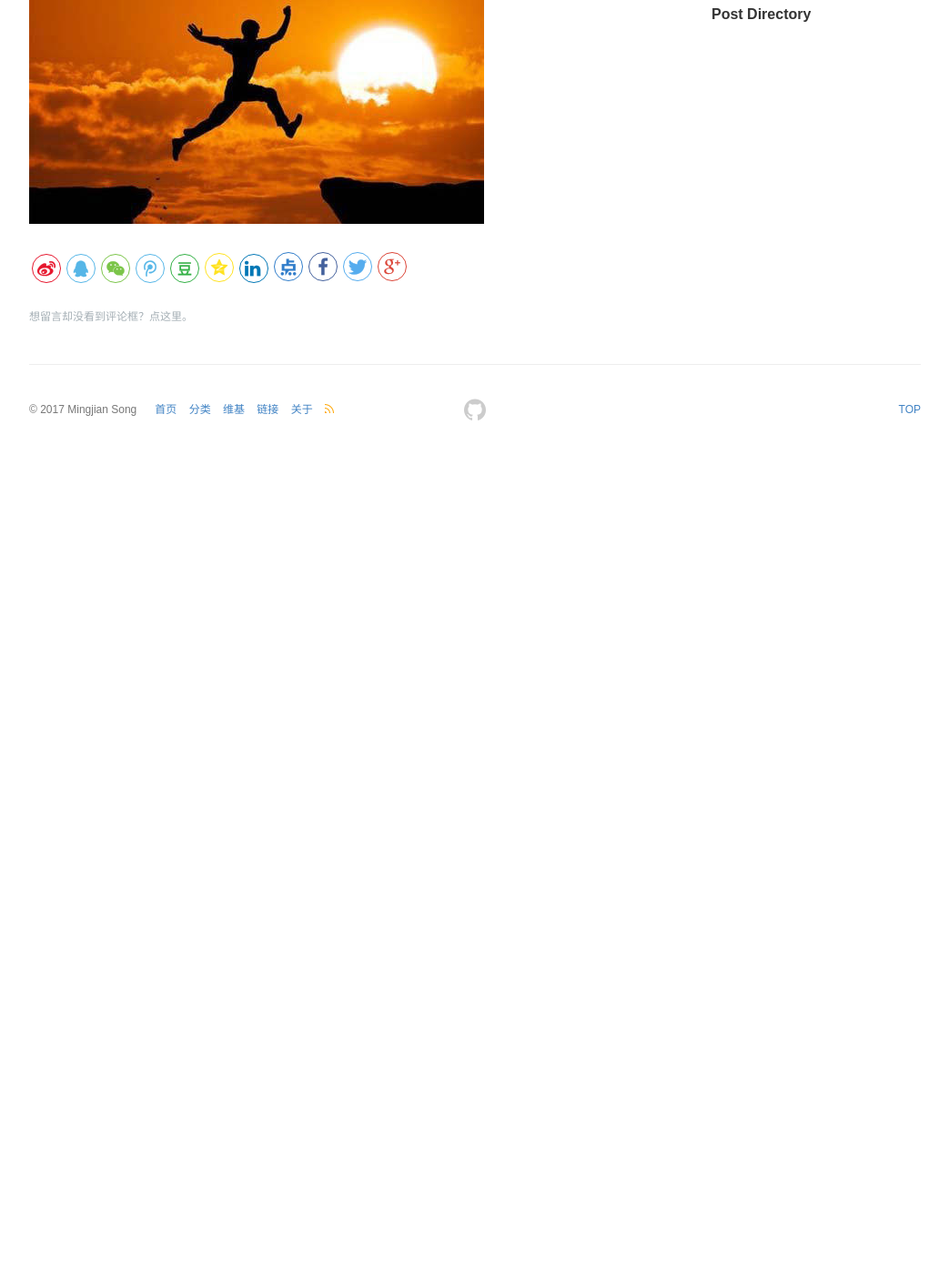
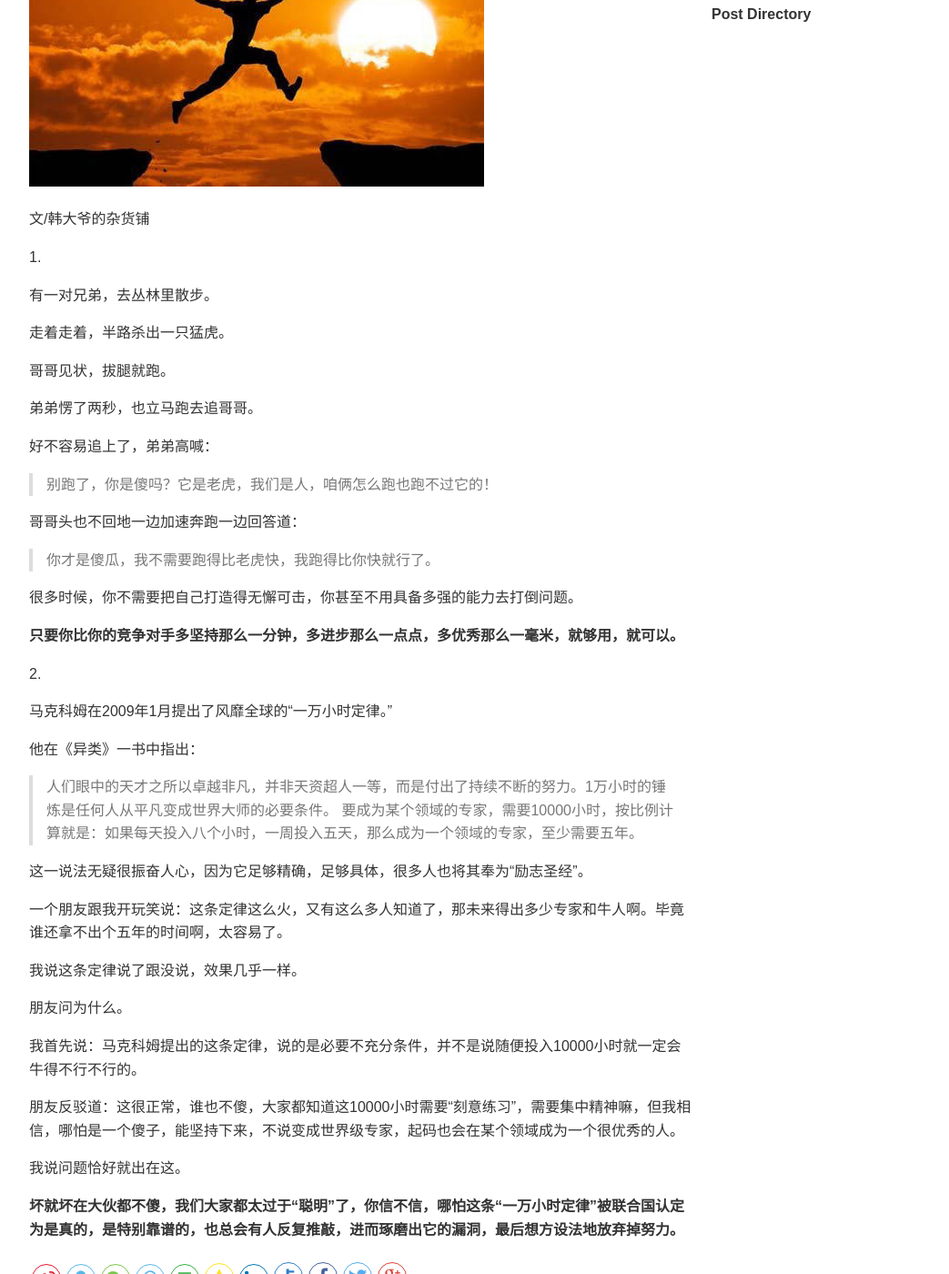
Before and after one commit to songhaoxin/songhaoxin.github.io, a Jekyll site: the page built from _posts/2017-01-10-insist.md, in a window 1280 px wide and 1400 px high, scrolled down 320 px. Shown: the whole window at 91% size, without its empty margins (118-1161 px from the left). Built offline with Jekyll 4.4.1, drawn with Linux system fonts in a browser that asks for light colours; comment, search, counter and statistics services are not loaded; before the commit the page ends 900 px from its top, so only the background shows below that; some of the changed text lies outside the part shown.

Commit message:
some add

```diff
--- a/_posts/2017-01-10-insist.md
+++ b/_posts/2017-01-10-insist.md
@@ -1,13 +1,57 @@
 ---
 layout: post
-title: 我的 2016 盘点
+title: 我想从另一个角度告诉你，坚持的意义
 categories: Blog
 description: 我想从另一个角度告诉你，坚持的意义
 keywords: 另一个角度，坚持的意义
 ---
 
-> 转一篇文章，去学会并享受坚持，作为2017年开始，愿自己能坚持当初的梦。
-
-> [原文](http://www.jianshu.com/p/8921d52e0dee)
+> `转一篇文章，去学会并享受坚持，作为2017年开始，愿自己能坚持当初的梦。`[原文](http://www.jianshu.com/p/8921d52e0dee)
 
 ![Marathon](/images/posts/live/insist.jpg)
+
+文/韩大爷的杂货铺
+
+1.
+
+有一对兄弟，去丛林里散步。
+
+走着走着，半路杀出一只猛虎。
+
+哥哥见状，拔腿就跑。
+
+弟弟愣了两秒，也立马跑去追哥哥。
+
+好不容易追上了，弟弟高喊：
+> 别跑了，你是傻吗？它是老虎，我们是人，咱俩怎么跑也跑不过它的！
+
+哥哥头也不回地一边加速奔跑一边回答道：
+> 你才是傻瓜，我不需要跑得比老虎快，我跑得比你快就行了。
+
+很多时候，你不需要把自己打造得无懈可击，你甚至不用具备多强的能力去打倒问题。
+
+**只要你比你的竞争对手多坚持那么一分钟，多进步那么一点点，多优秀那么一毫米，就够用，就可以。**
+
+2.
+
+马克科姆在2009年1月提出了风靡全球的“一万小时定律。”
+
+他在《异类》一书中指出：
+> 人们眼中的天才之所以卓越非凡，并非天资超人一等，而是付出了持续不断的努力。1万小时的锤炼是任何人从平凡变成世界大师的必要条件。
+> 要成为某个领域的专家，需要10000小时，按比例计算就是：如果每天投入八个小时，一周投入五天，那么成为一个领域的专家，至少需要五年。
+
+这一说法无疑很振奋人心，因为它足够精确，足够具体，很多人也将其奉为“励志圣经”。
+
+一个朋友跟我开玩笑说：这条定律这么火，又有这么多人知道了，那未来得出多少专家和牛人啊。毕竟谁还拿不出个五年的时间啊，太容易了。
+
+我说这条定律说了跟没说，效果几乎一样。
+
+朋友问为什么。
+
+我首先说：马克科姆提出的这条定律，说的是必要不充分条件，并不是说随便投入10000小时就一定会牛得不行不行的。
+
+朋友反驳道：这很正常，谁也不傻，大家都知道这10000小时需要“刻意练习”，需要集中精神嘛，但我相信，哪怕是一个傻子，能坚持下来，不说变成世界级专家，起码也会在某个领域成为一个很优秀的人。
+
+我说问题恰好就出在这。
+
+**坏就坏在大伙都不傻，我们大家都太过于“聪明”了，你信不信，哪怕这条“一万小时定律”被联合国认定为是真的，是特别靠谱的，也总会有人反复推敲，进而琢磨出它的漏洞，最后想方设法地放弃掉努力。**
```
